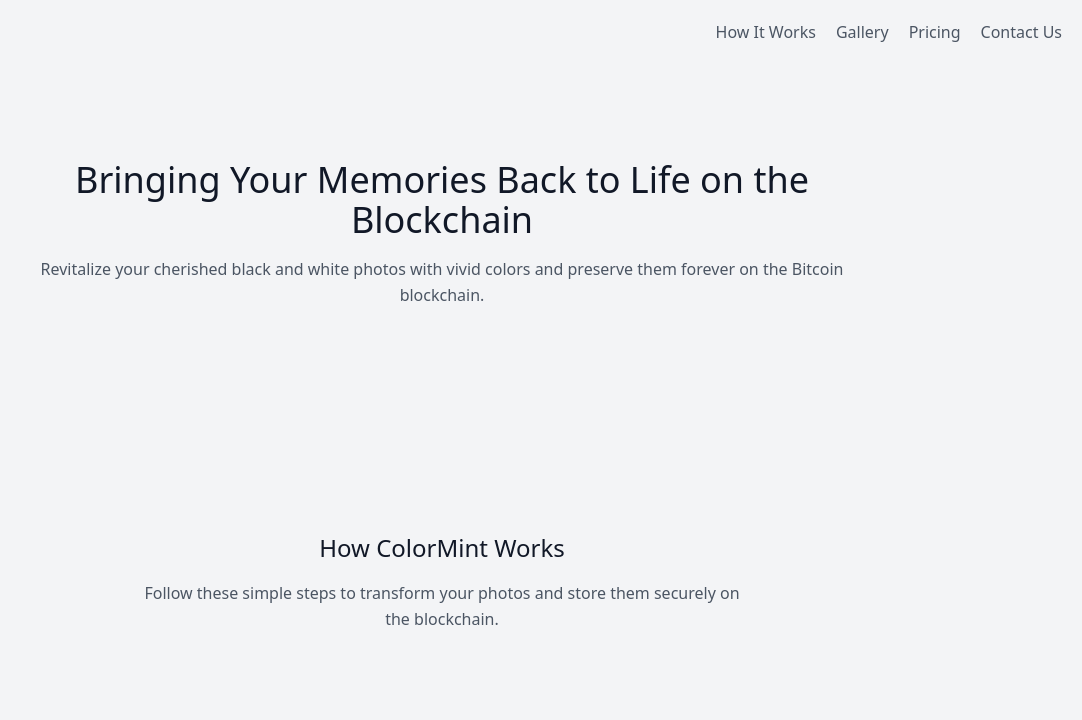
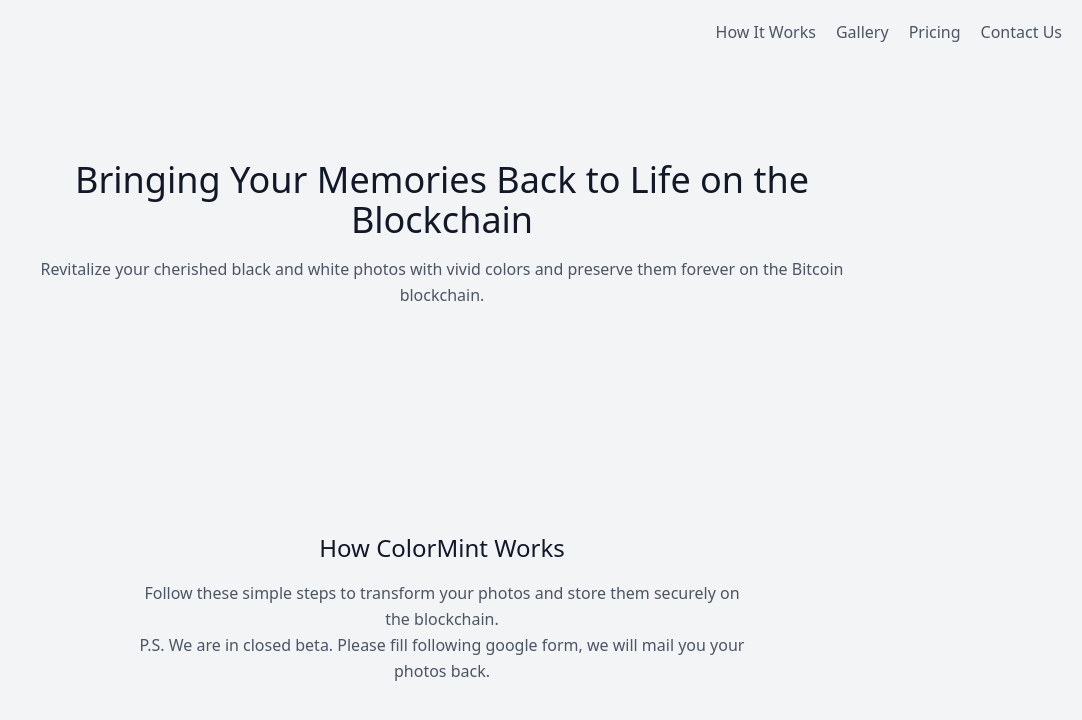
Before and after one commit to avirajkhare00/ai-photo, a Next.js app: page / in a window 1280 px wide. Shown: the top 720 px of the page, without its empty margins (198-1280 px from the left). Built offline with nearby package versions, Linux system fonts and the light colour scheme.

Commit message:
[Aviraj] More content on page.tsx

```diff
--- a/src/app/page.tsx
+++ b/src/app/page.tsx
@@ -33,6 +33,9 @@
 						<p className="text-base leading-relaxed xl:w-2/4 lg:w-3/4 mx-auto">
 							Follow these simple steps to transform your photos and store them securely on the blockchain.
 						</p>
+						<p className="text-base leading-relaxed xl:w-2/4 lg:w-3/4 mx-auto">
+							P.S. We are in closed beta. Please fill following google form, we will mail you your photos back.
+						</p>
 					</div>
 				</div>
 			</section>
```
